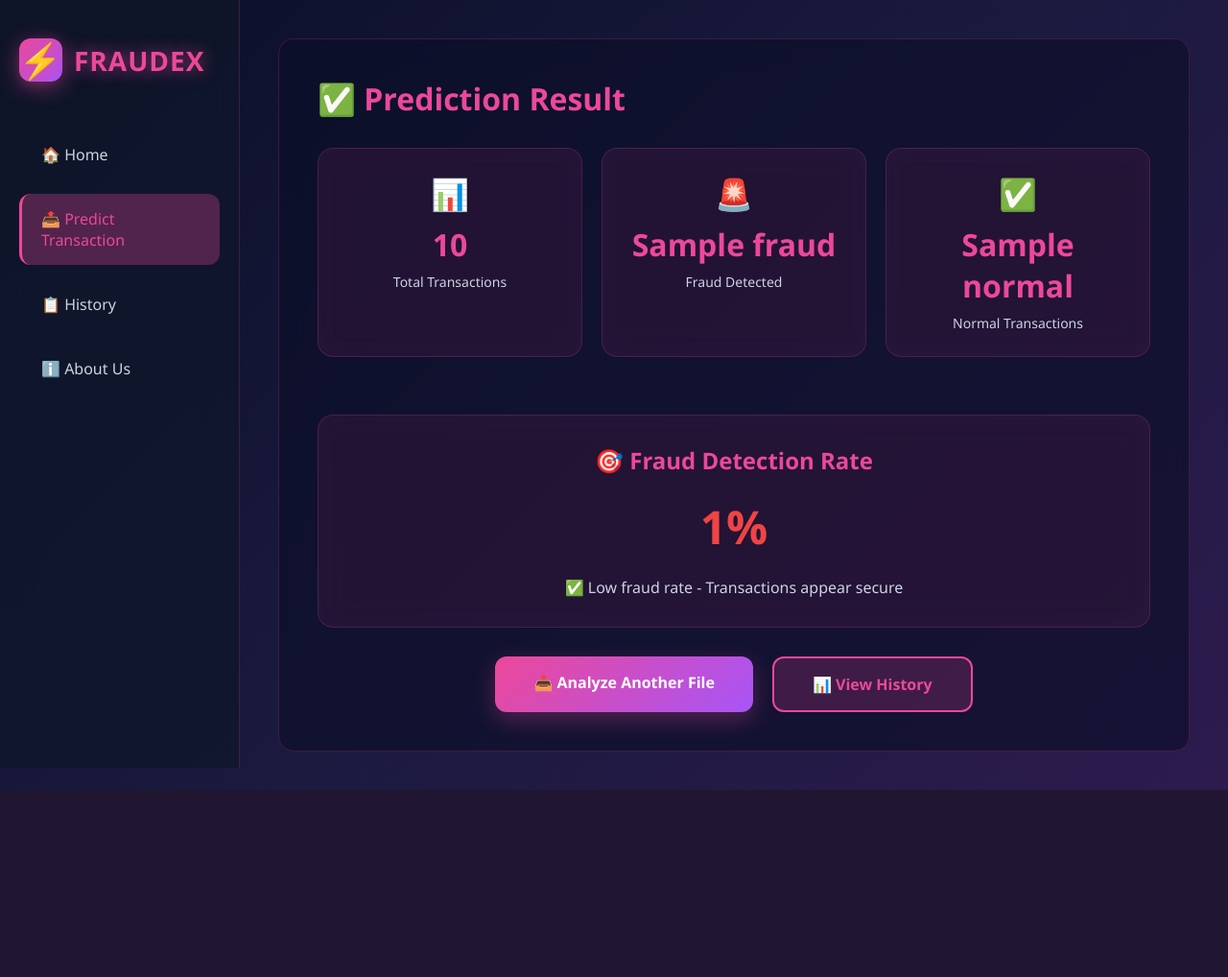
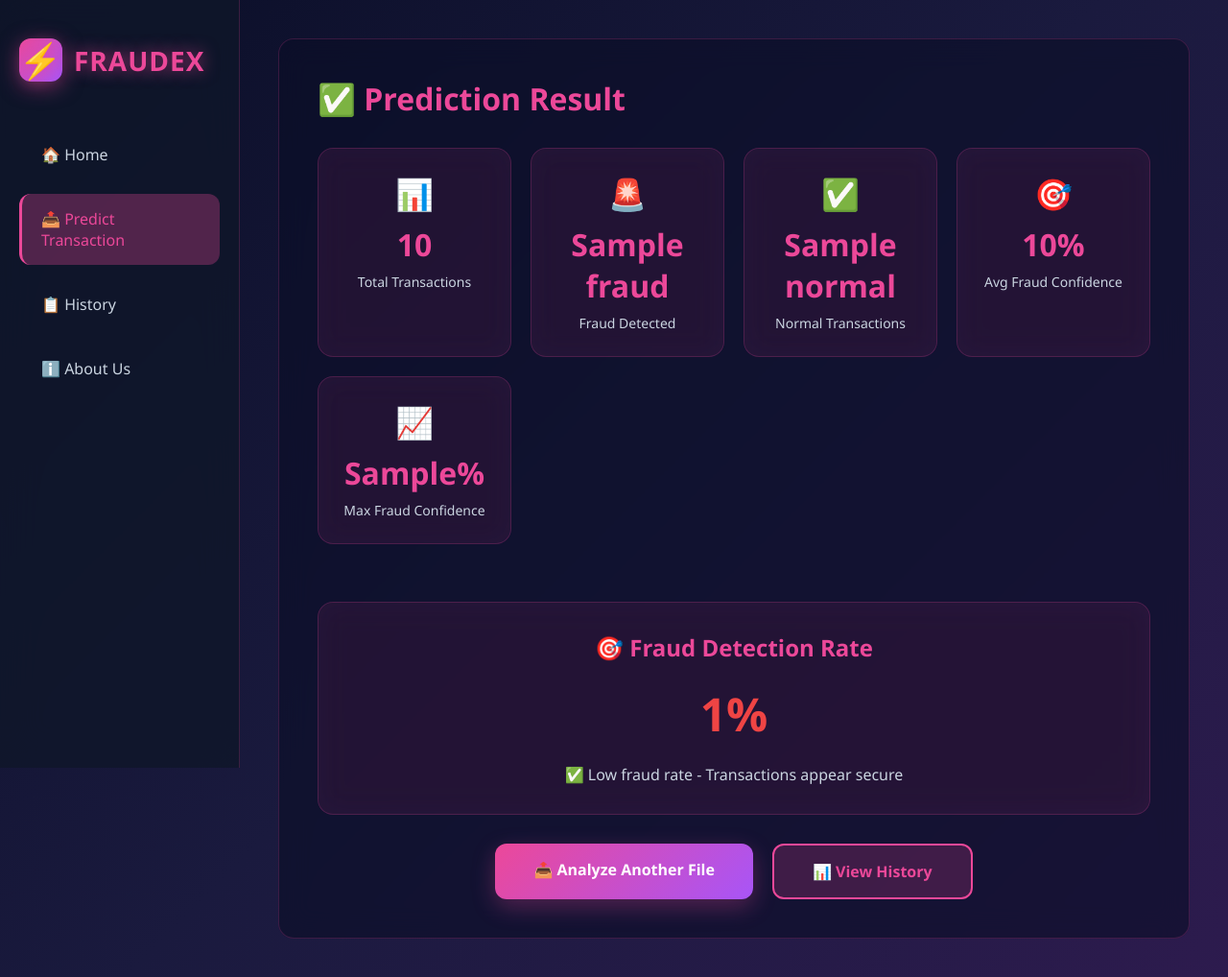
Before and after one commit to vtu30522/credit-card-fraud-app, a Python web app: template templates/result.html in a window 1280 px wide. Shown: the whole page at 96% size. Before the commit the page ends 823 px from the top, so only its background shows below. Run offline with Jinja, Linux system fonts and the light colour scheme; the template is opened without the code that fills it: most values are stand-ins (such as "Sample title", 1, 10 or a date in 2020).

Commit message:
Add average and max fraud confidence to predictions and UI

```diff
--- a/templates/result.html
+++ b/templates/result.html
@@ -37,6 +37,18 @@
                     <div class="stat-number">{{ normal }}</div>
                     <div class="stat-label">Normal Transactions</div>
                 </div>
+
+                <div class="stat-card">
+                    <div class="stat-icon">🎯</div>
+                    <div class="stat-number">{% if avg_confidence is not none %}{{ avg_confidence }}%{% else %}-{% endif %}</div>
+                    <div class="stat-label">Avg Fraud Confidence</div>
+                </div>
+
+                <div class="stat-card">
+                    <div class="stat-icon">📈</div>
+                    <div class="stat-number">{% if max_confidence is not none %}{{ max_confidence }}%{% else %}-{% endif %}</div>
+                    <div class="stat-label">Max Fraud Confidence</div>
+                </div>
             </div>
 
             <div class="result-box">
```
Also changed, not shown: app.py (+17 -1 lines).
